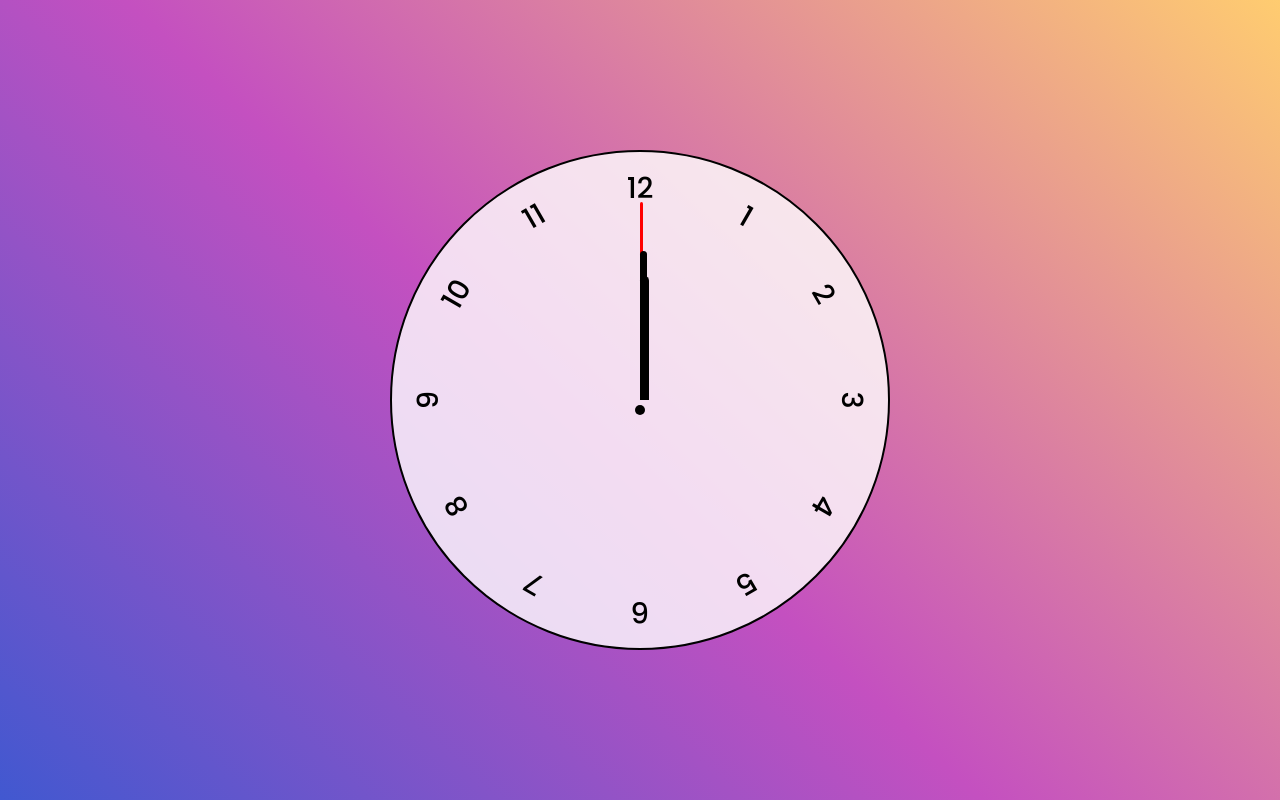
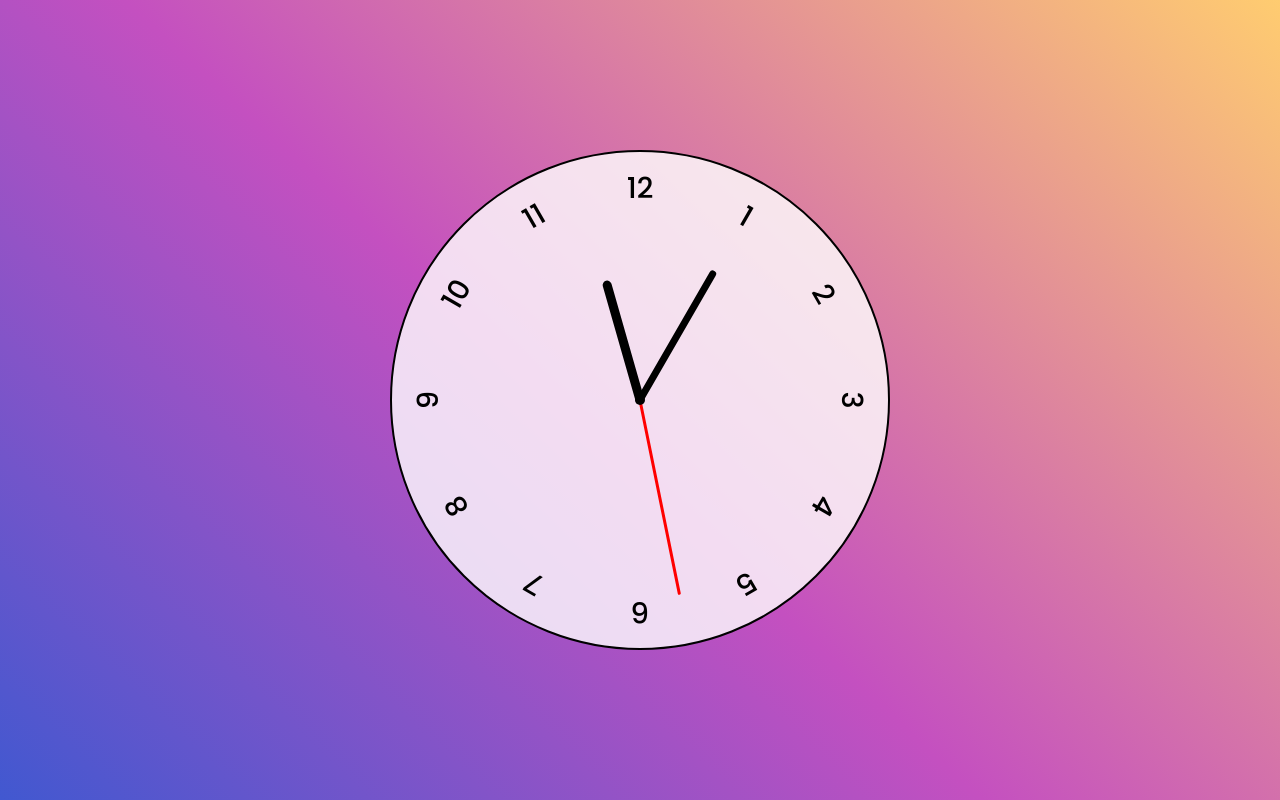
Before and after one commit to ZorittoWendy/-Relogio_html_css_js, a plain HTML site: page index.html in a window 1280 px wide. Drawn offline with Linux system fonts and the light colour scheme.

Commit message:
finalizando o relogio, o codigo java script precisando de correção

```diff
--- a/css/components/clock.css
+++ b/css/components/clock.css
@@ -1,4 +1,4 @@
-.clock{
+.clock {
     width: 500px;
     height: 500px;
     background-color: rgba(255, 255, 255, 0.8);
@@ -8,7 +8,6 @@
 }
 
 .clock .number{
-
     --rotation: 0;
 
     position: absolute;
--- a/css/components/time.css
+++ b/css/components/time.css
@@ -8,7 +8,7 @@
     left: 50%;
     z-index: 11;
     background-color: black;
-    transform: translate(-50%, 50%);
+    transform: translate(-50%, -50%);
 }
 
 .clock .time{
@@ -20,7 +20,7 @@
     left: 50%;
     background-color: black;
     z-index: 10;
-    transform: translateX(-50%) rotate(calc(var(rotation) * 1deg));
+    transform: translateX(-50%) rotate(calc(var(--rotation) * 1deg));
     transform-origin:bottom;
     border-top-left-radius: 10px;
     border-top-right-radius: 10px;
@@ -38,7 +38,7 @@
     background-color: black;
 }
 
-.clock .time.hors{
+.clock .time.hours{
     width: 9px;
     height: 25%;
     background-color: black;
--- a/index.html
+++ b/index.html
@@ -11,13 +11,14 @@
     <link rel="stylesheet" href="css/ reset.css">
     <link rel="stylesheet" href="css/components/body.css">
     <link rel="stylesheet" href="css/components/clock.css">
-    <link rel="stylesheet" href="css/components/time.css"
+    <link rel="stylesheet" href="css/components/time.css">
   </head>
+
   <body>
     <div class="clock">
       <div class="time seconds"></div>
       <div class="time minutes"></div>
-      <div class="time hors"></div>
+      <div class="time hours"></div>
 
       <div class="number number-1">1</div>
       <div class="number number-2">2</div>
@@ -32,5 +33,9 @@
       <div class="number number-11">11</div>
       <div class="number number-12">12</div>
   </div>
-  </body>
+
+  <script src="js/script.js"></script>
+
+</body>
+
 </html>
--- /dev/null
+++ b/js/script.js
@@ -0,0 +1,23 @@
+const hoursTime = document.querySelector(".time.hours")
+const minutesTime = document.querySelector(".time.seconds")
+const secondsTime = document.querySelector(".time.minutes")
+
+const setRotation = (element, rotationPercentege) => {
+    element.style.setProperty("--rotation", rotationPercentege * 360)
+}
+
+const setClock = () => {
+    const currentDate = new Date();
+
+    const secondsPercentege = currentDate.getSeconds() / 60;
+    const minutesPercentege = (secondsPercentege + currentDate.getMinutes()) / 60
+    const hoursPercentege = (minutesPercentege + currentDate.getHours()) / 12
+
+    setRotation(secondsTime, secondsPercentege);
+    setRotation(minutesTime, minutesPercentege);
+    setRotation(hoursTime , hoursPercentege)
+}
+
+setClock();
+
+setInterval(setClock, 1000)
```
